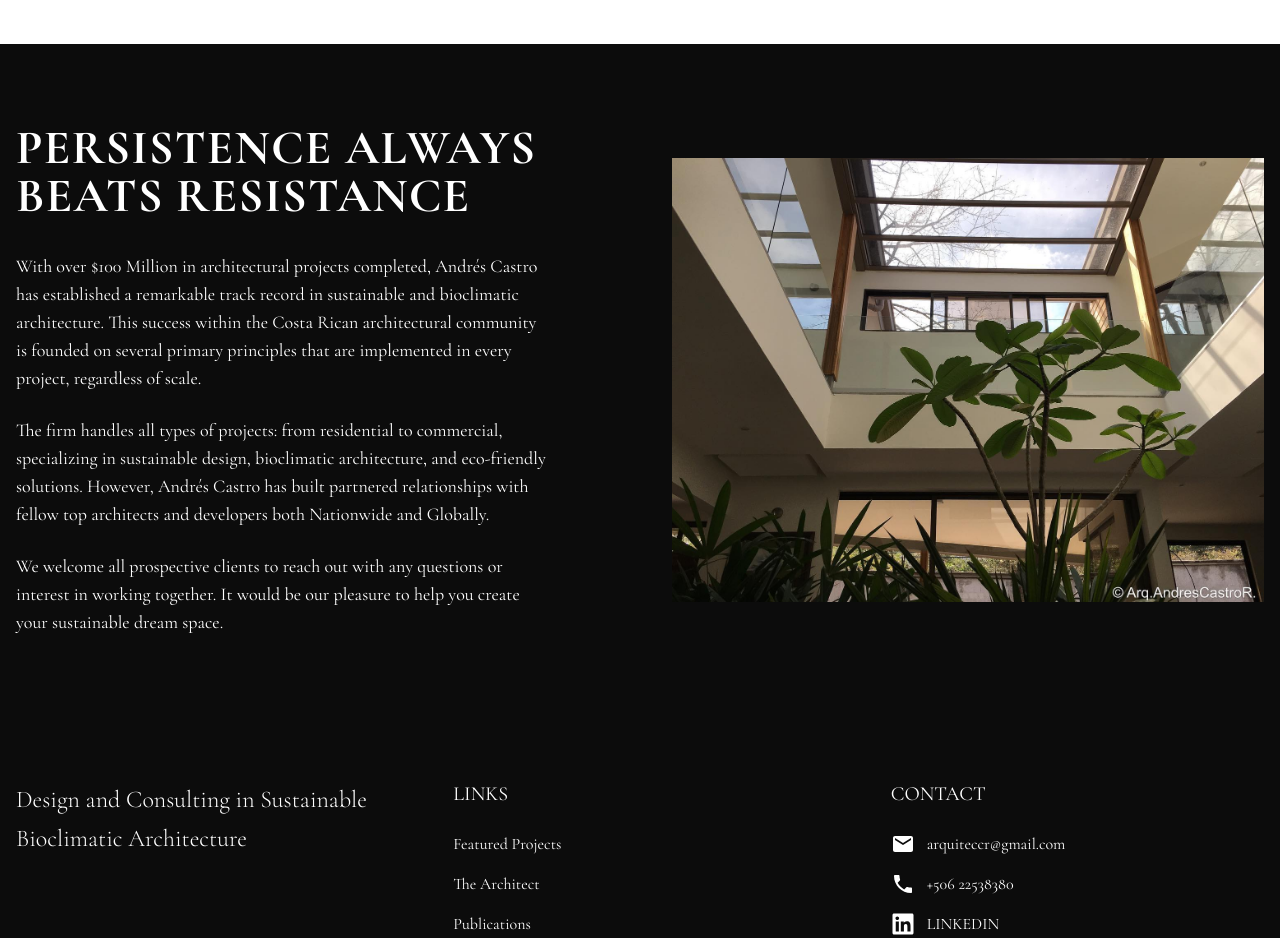
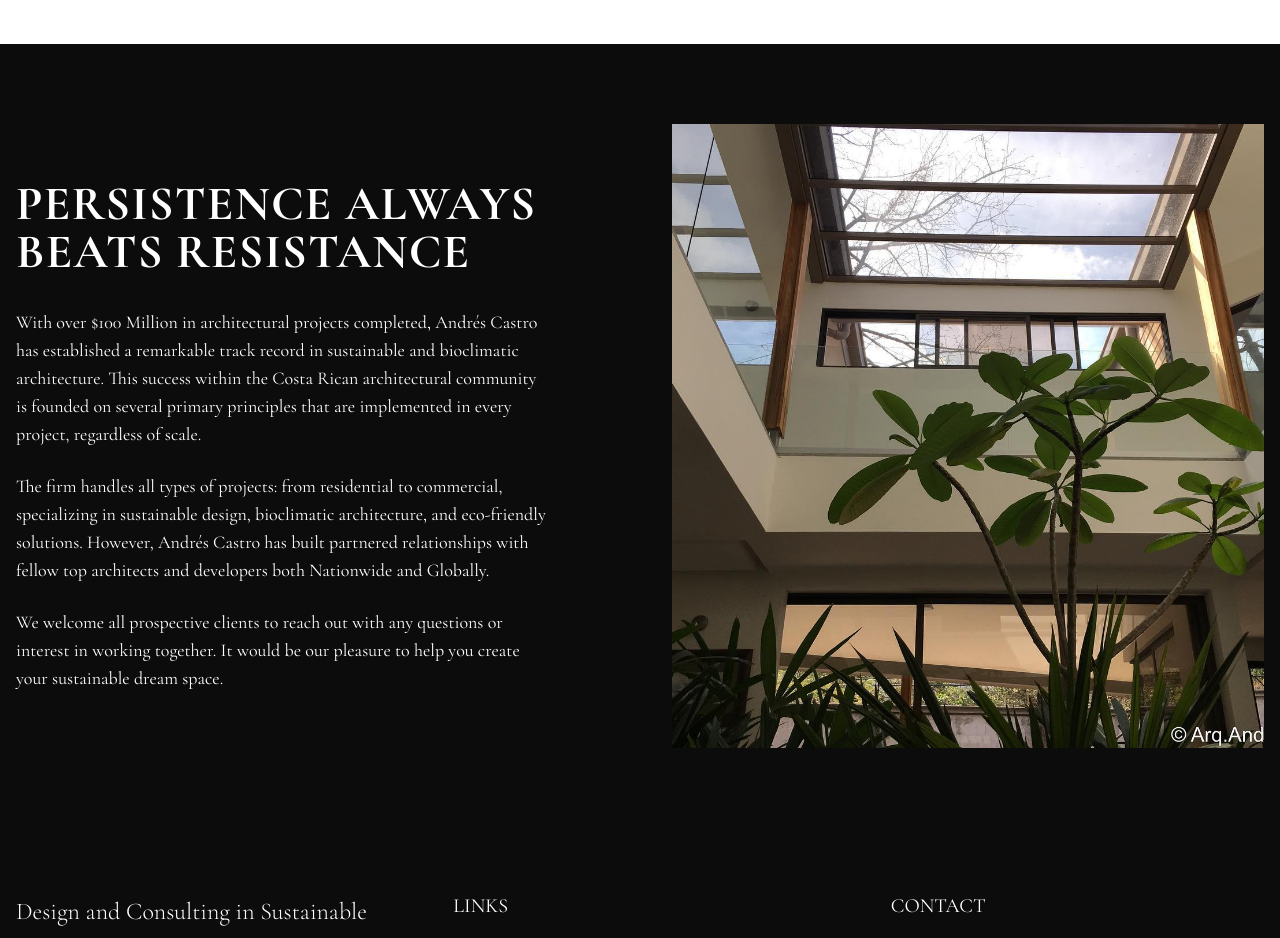
Before and after one commit to botflowlab/AndresCastroWebsite, a React (Vite) app: page /arquitecto in a window 1280 px wide. Shown: the part 1300-2238 px from the top of the page. Built offline with nearby package versions, Linux system fonts and the light colour scheme; a web font is replaced by a local one.

Commit message:
Update Experience component with square image container

```diff
--- a/src/pages/architect/Experience.jsx
+++ b/src/pages/architect/Experience.jsx
@@ -9,11 +9,11 @@ export default function Experience() {
       <div className="max-w-7xl mx-auto">
         <div className="flex flex-col md:flex-row-reverse gap-16 items-center">
           {/* Right side - Image */}
-          <div className="w-full md:w-1/2">
+          <div className="relative w-full md:w-1/2 pb-[100%] md:pb-[50%]">
             <img
               src="/images/theArchitect/ac03.jpg"
               alt="Andres Castro Experience"
-              className="w-full h-auto object-cover"
+              className="absolute inset-0 w-full h-full object-cover"
             />
           </div>
 
```
